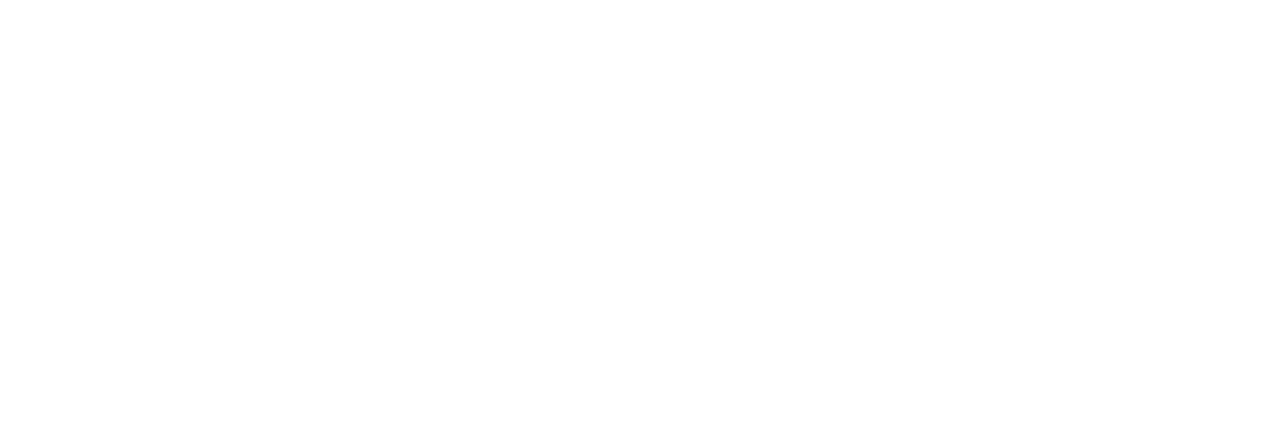
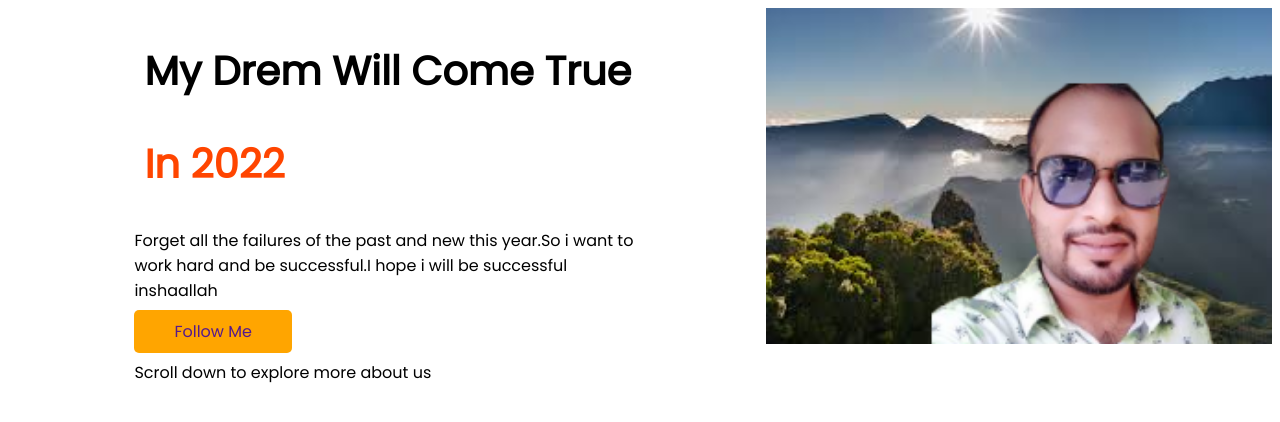
Before and after one commit to ismailshirazi/First-Website, a plain HTML site: page index.html in a window 1280 px wide. Drawn offline with Linux system fonts and the light colour scheme.

Commit message:
top banner add

```diff
--- a/index.html
+++ b/index.html
@@ -6,11 +6,29 @@
     <meta http-equiv="X-UA-Compatible" content="IE=edge">
     <meta name="viewport" content="width=device-width, initial-scale=1.0">
     <title>Ismail Sirazi Rashed</title>
+    <link rel="preconnect" href="https://fonts.googleapis.com">
+    <link rel="preconnect" href="https://fonts.gstatic.com" crossorigin>
+    <link href="https://fonts.googleapis.com/css2?family=Poppins&display=swap" rel="stylesheet">
     <link rel="stylesheet" href="style.css">
 </head>
 
 <body>
-
+    <section class="top-banner">
+        <div class="half-width">
+            <h1>My Drem Will Come True</h1>
+            <h1 class="brown-color">In 2022</h1>
+            <p>Forget all the failures of the past and new this year.So i want to work hard and be successful.I hope i
+                will
+                be
+                successful inshaallah</p>
+            <a class="link-button" href="">Follow Me</a>
+            <p class="dwon-under">Scroll down to explore more about us
+            </p>
+        </div>
+        <div class="half-width">
+            <img src="My pic/images (1).png" alt="">
+        </div>
+    </section>
 </body>
 
 </html>
--- a/style.css
+++ b/style.css
@@ -0,0 +1,27 @@
+body{
+    font-family: 'Poppins', sans-serif;
+}
+h1{
+    font-size: 40px;
+    padding-left: 2%;
+
+}
+.brown-color{
+    color:orangered ;
+}
+section{
+    display: flex;
+}
+.half-width{
+    width: 40%;
+    padding-left: 10%;
+}
+.half-width img{
+    width: 100%;
+}
+.link-button{
+    text-decoration: none;
+    background-color: orange;
+    padding: 10px 40px;
+    border-radius: 5px;
+}
```
Also changed, not shown: Background pic/bely.jpg (added), Background pic/download (6).jpg (added), Background pic/images (1).jpg (added), Background pic/images (2).jpg (added), Background pic/images (3).jpg (added), Background pic/images.jpg (added), My pic/images (1).png (added), My pic/rased.jpg (added), My pic/rashed.jpg (added), 1 other file.
